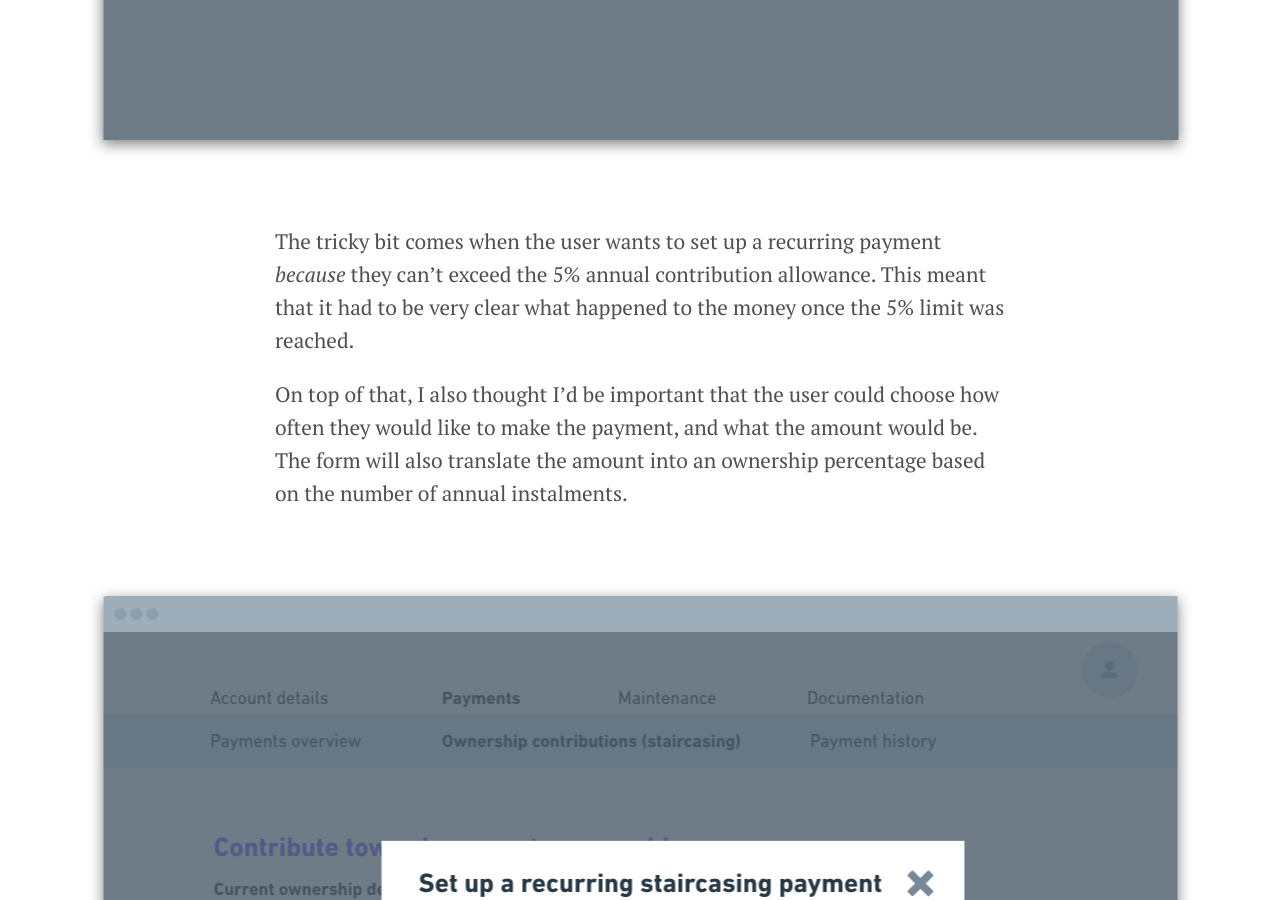
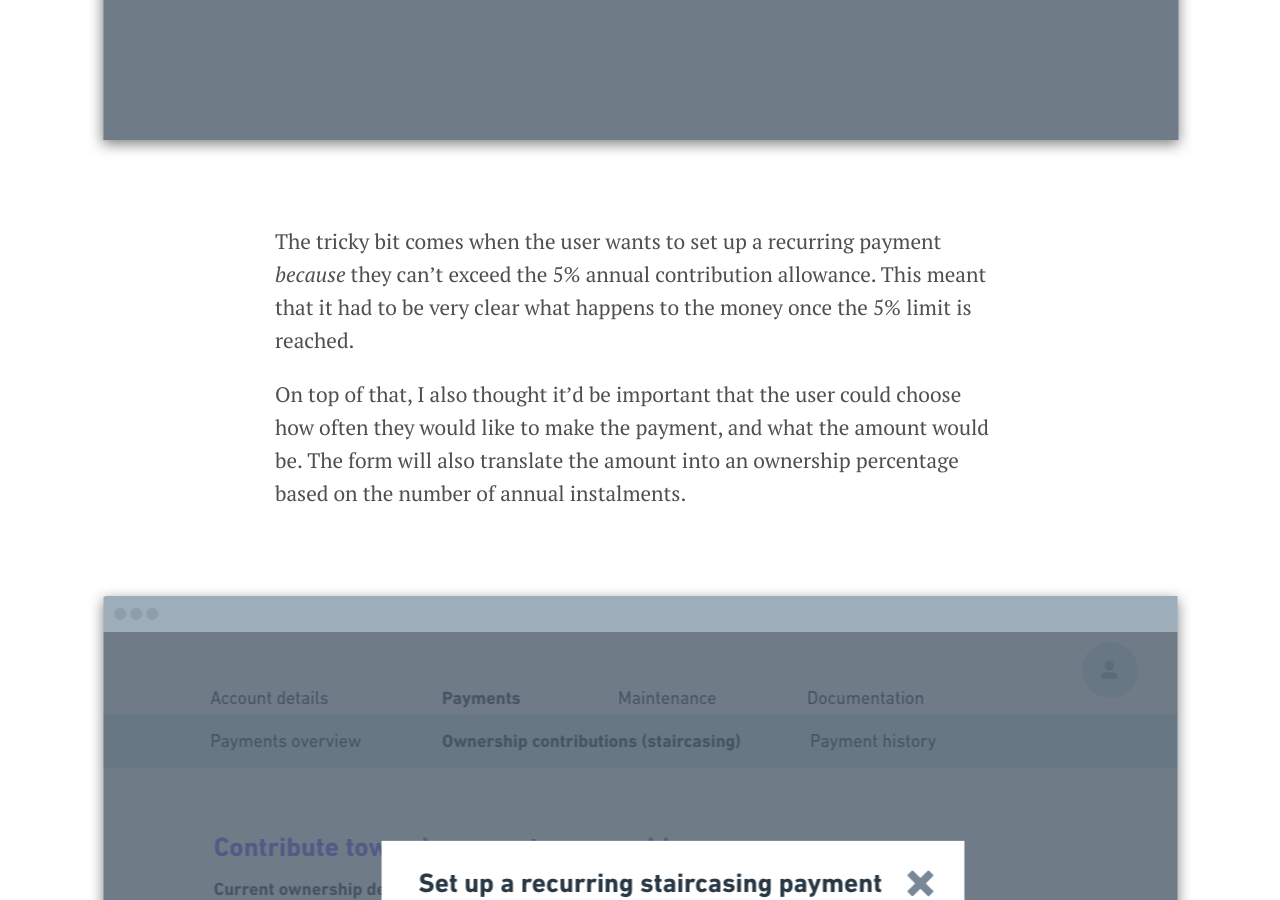
Before and after one commit to irenealgi/irenealegre.com, a Jekyll site: the page built from unmortgage.md, in a window 1280 px wide and 900 px high, scrolled down 16268 px. Built offline with Jekyll 4.4.1, drawn with Linux system fonts in a browser that asks for light colours; some of the changed text lies outside the part shown.

Commit message:
Final edits
Former-commit-id: 144d288b52a2be14f415638039e688812c17a9a7

```diff
--- a/unmortgage.md
+++ b/unmortgage.md
@@ -98,7 +98,7 @@ On a second thought, I could also try have the calculator within the page to mak
 ## Increasing My Ownership
 
 - The current ownership level (starts out with a minimum of 5%)
-- Property valuation (This happens 4 times a year)
+- Property valuation (this happens 4 times a year)
 - Property valuation history
 - If I want to make one-off staircasing payment
 - Or arrange regular staircasing payment
@@ -121,9 +121,9 @@ Both options are accessible through the Staircasing Screen. If you want to contr
 
 ![](images/case_studies/unmortgage/Contribute towards ownership (mid).png)
 
-The tricky bit comes when the user wants to set up a recurring payment *because* they can't exceed the 5% annual contribution allowance. This meant that it had to be very clear what happened to the money once the 5% limit was reached.
+The tricky bit comes when the user wants to set up a recurring payment *because* they can't exceed the 5% annual contribution allowance. This meant that it had to be very clear what happens to the money once the 5% limit is reached.
 
-On top of that, I also thought I'd be important that the user could choose how often they would like to make the payment, and what the amount would be. The form will also translate the amount into an ownership percentage based on the number of annual instalments.
+On top of that, I also thought it'd be important that the user could choose how often they would like to make the payment, and what the amount would be. The form will also translate the amount into an ownership percentage based on the number of annual instalments.
 
 ![](images/case_studies/unmortgage/Staircasing form (mid).png)
 
@@ -150,9 +150,9 @@ Finally, I kept the Documentation screen separate from everything else and as si
 
 ## The Visuals
 
-Using Unmortgage's color palette and a font that looks similar to theirs, I designed the high-fidelity visuals for three of the screens presented above.
+Using Unmortgage's colour palette and a font that looks similar to theirs, I designed the high-fidelity visuals for three of the screens presented above.
 
-Because this is a site users are going to come back to over and over in order to pay their rent or contribute to the ownership of their property, I decided to combine into a subdued style with a lot of white space and pastel shades.
+Because this is a site users are going to come back to over and over in order to pay their rent or contribute to the ownership of their property, I decided to combine the colours into a subdued palette with a lot of white space and pastel shades.
 
 ![](images/case_studies/unmortgage/Valuation History (evolution).png)
 ![](images/case_studies/unmortgage/Ownership form (evolution).png)
```
Also changed, not shown: other parts of unmortgage.md (+3 -3 lines).
